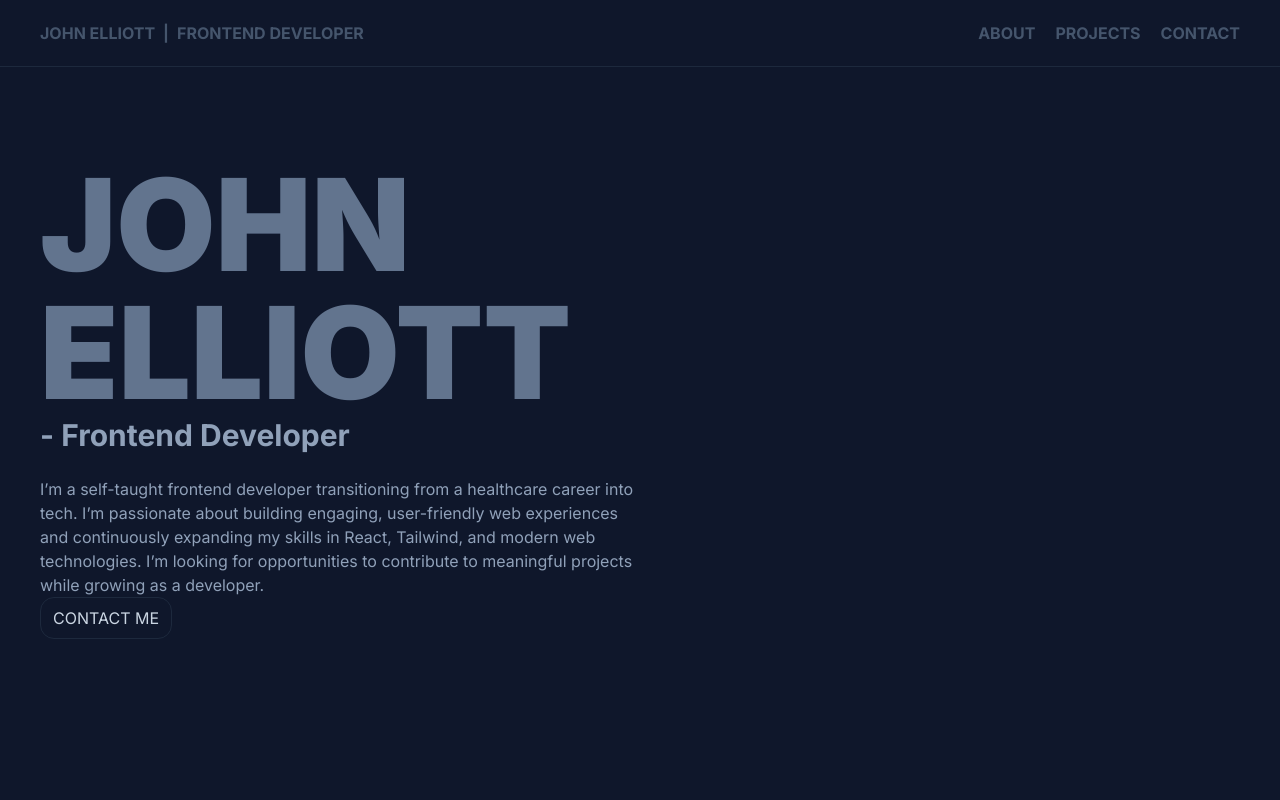
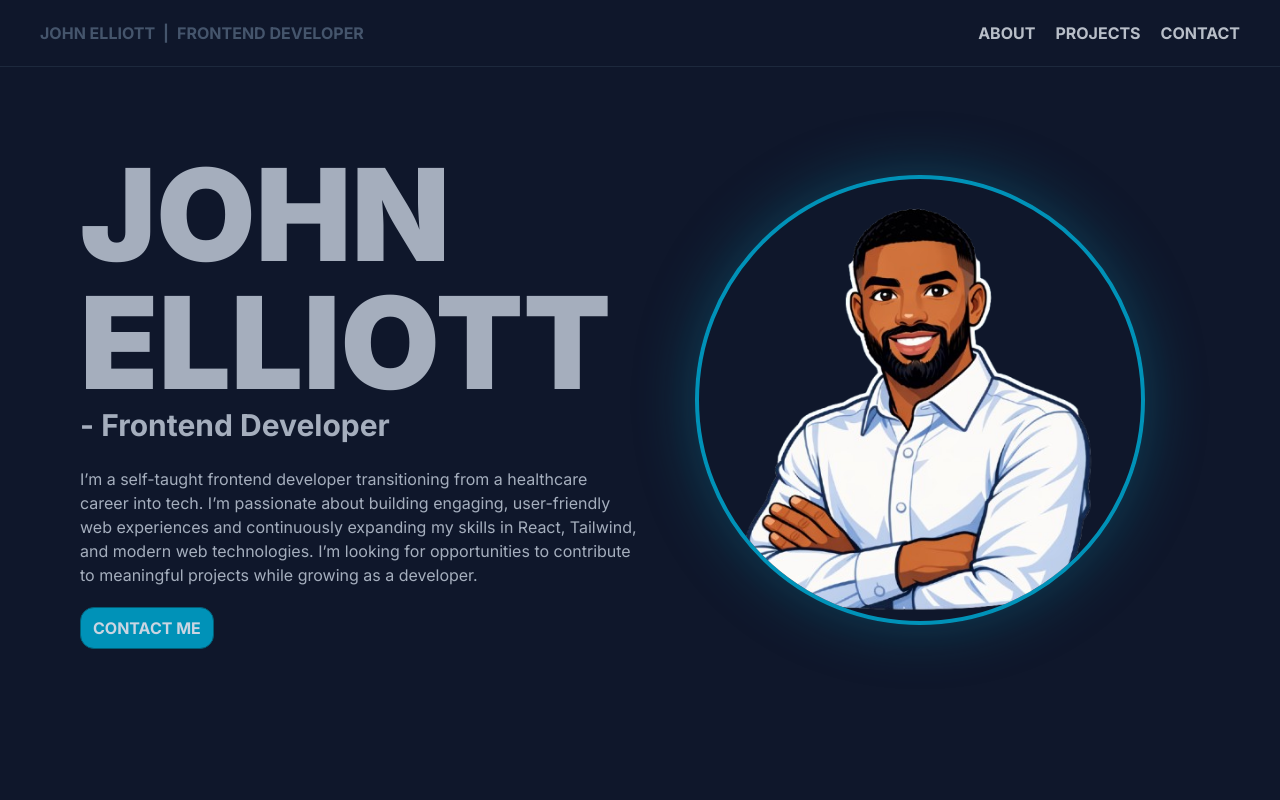
Before and after one commit to Jakelliott98/portfolio_page, a React (Vite) app: page / in a window 1280 px wide. Shown: the top 800 px of the page. Built offline with nearby package versions, Linux system fonts and the light colour scheme.

Commit message:
Added in elements to hero page. Need to decide on consistent styling for text, and colours

```diff
--- a/src/pages/HeroSection.jsx
+++ b/src/pages/HeroSection.jsx
@@ -1,3 +1,4 @@
+import heroImage from '../assets/animated-picture.png'
 
 export default function HeroSection ({ setCurrentSection }) {
 
@@ -9,24 +10,24 @@ export default function HeroSection ({ setCurrentSection }) {
                     <p>|</p>
                     <p>FRONTEND DEVELOPER</p>
                 </div>
-                <nav className="h-full flex gap-5 items-center justify-center self-end">
-                    <a className='hover:text-slate-200 cursor-pointer' onClick={() => setCurrentSection(1)}>ABOUT</a>
-                    <a className='hover:text-slate-200 cursor-pointer' onClick={() => setCurrentSection(2)}>PROJECTS</a>
-                    <a className='hover:text-slate-200 cursor-pointer' onClick={() => setCurrentSection(3)}>CONTACT</a>
+                <nav className="h-full flex gap-5 items-center justify-center self-end relative z-2">
+                    <a className='hover:text-slate-200 text-slate-200/80 cursor-pointer' onClick={() => setCurrentSection(1)}>ABOUT</a>
+                    <a className='hover:text-slate-200 text-slate-200/80 cursor-pointer' onClick={() => setCurrentSection(2)}>PROJECTS</a>
+                    <a className='hover:text-slate-200 text-slate-200/80 cursor-pointer' onClick={() => setCurrentSection(3)}>CONTACT</a>
                 </nav>
             </div>
             <div className="flex flex-col h-full">
-                <div className="flex-1 px-10 flex h-full [&>*]:flex-1">
+                <div className="flex-1 px-20 flex h-full [&>*]:flex-1">
                     <div className="flex justify-center items-center">
                         <div className="flex flex-col justify-center items-left [&>*]:text-left">
-                            <h1 className="text-9xl font-black text-slate-500">JOHN ELLIOTT</h1>
-                            <h2 className="text-3xl text-slate-400 font-bold">- Frontend Developer</h2>
-                            <p className='text-slate-400 mt-6'> I’m a self-taught frontend developer transitioning from a healthcare career into tech. I’m passionate about building engaging, user-friendly web experiences and continuously expanding my skills in React, Tailwind, and modern web technologies. I’m looking for opportunities to contribute to meaningful projects while growing as a developer.</p>
-                            <button className="px-3 py-2 rounded-xl w-fit border-1 border-slate-800 ">CONTACT ME</button>
+                            <h1 className="text-9xl font-black text-slate-300/80 ">JOHN ELLIOTT</h1>
+                            <h2 className="text-3xl text-slate-300/80 font-bold">- Frontend Developer</h2>
+                            <p className='text-slate-300/80 mt-6'> I’m a self-taught frontend developer transitioning from a healthcare career into tech. I’m passionate about building engaging, user-friendly web experiences and continuously expanding my skills in React, Tailwind, and modern web technologies. I’m looking for opportunities to contribute to meaningful projects while growing as a developer.</p>
+                            <button onClick={() => {setCurrentSection(3)}} className="px-3 py-2 rounded-xl w-fit border-1 border-cyan-800 bg-cyan-600 text-slate-300 cursor-pointer font-bold mt-5">CONTACT ME</button>
                         </div>
                     </div>
-                    <div className="flex h-full h-fit">
-
+                    <div className="flex justify-center items-center relative">
+                        <img src={heroImage} className='w-[450px] h-[450px] rounded-full object-cover border-4 border-cyan-600 shadow-[0_0_60px_rgba(8,145,178,0.35)]'/>
                     </div>
                 </div>
             </div>
```
Also changed, not shown: src/assets/animated-picture.png (added).
